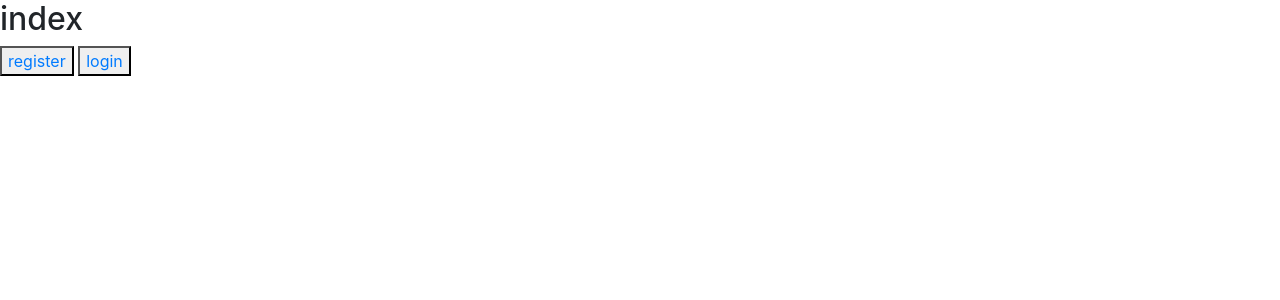
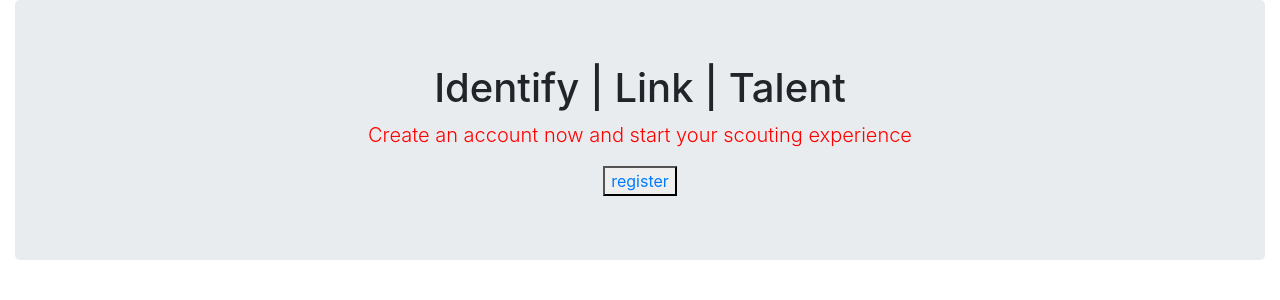
Before and after one commit to Code-Institute-Submissions/robertc181-player-link-, a Flask app: page / in a window 1280 px wide. Shown: the part 56-356 px from the top of the page. Run offline with Flask 2, Linux system fonts and the light colour scheme; data that the repository does not hold is empty; some libraries are stand-ins or nearby versions.

Commit message:
Add jumbotron and buttons to index.html

```diff
--- a/templates/index.html
+++ b/templates/index.html
@@ -1,8 +1,13 @@
 {% extends "base.html" %}
 {% block content %}
-<h2>index</h2>
-    <button><a href="{{ url_for('register') }}">register</a></button>
 
-    <button><a href="{{ url_for('login') }}">login</a></button>
+    <div class="container-fluid callout-container">
+
+        <section class="callout jumbotron text-center">
+            <h1 class="p-light p-dark jumbotron-header heading">Identify | Link | Talent</h1>
+            <p class="lead">Create an account now and start your scouting experience</p>
+            <button class="bluebtn button"><a href="{{ url_for('register') }}">register</a></button>
+        </section>
+    </div>
 
 {% endblock %}
```
